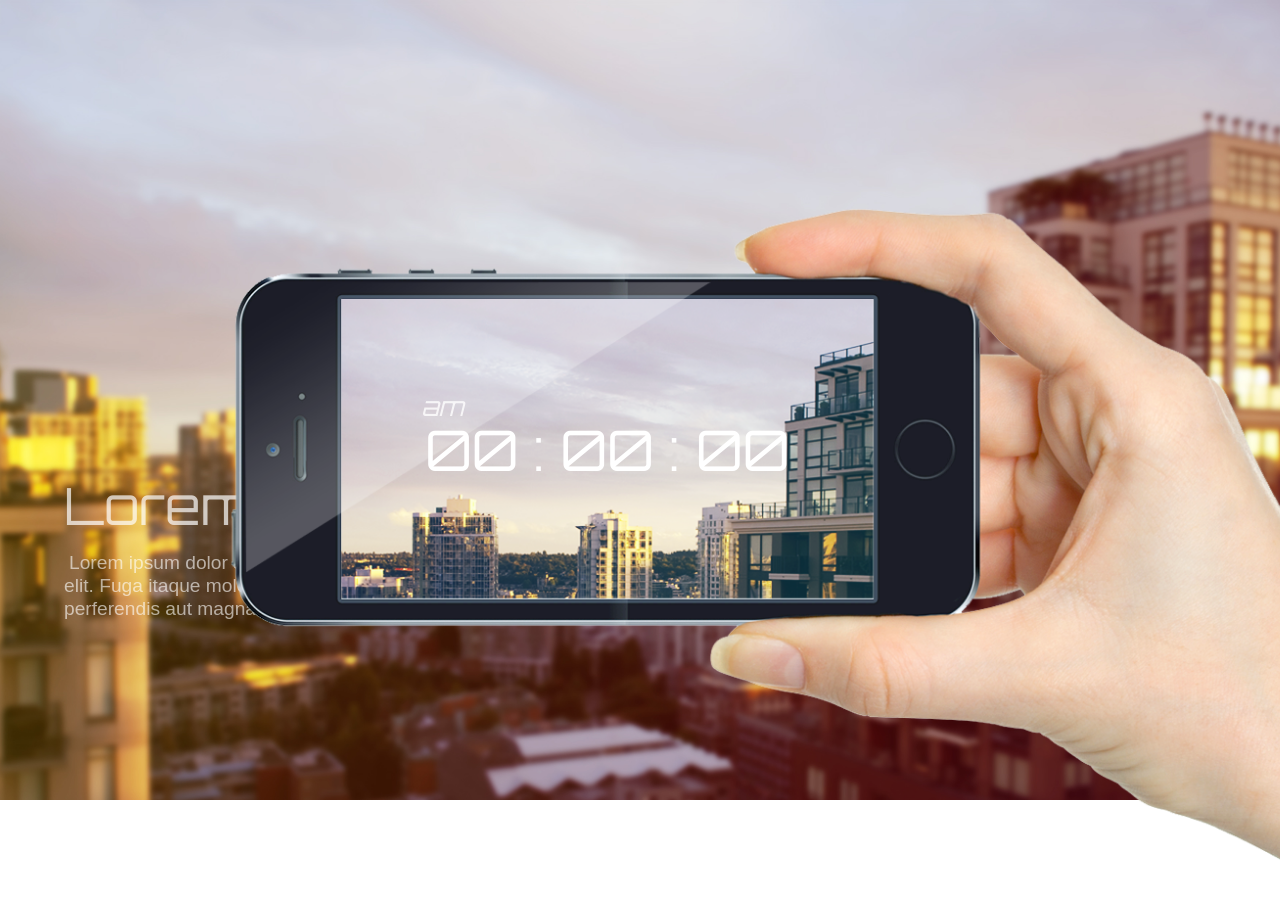
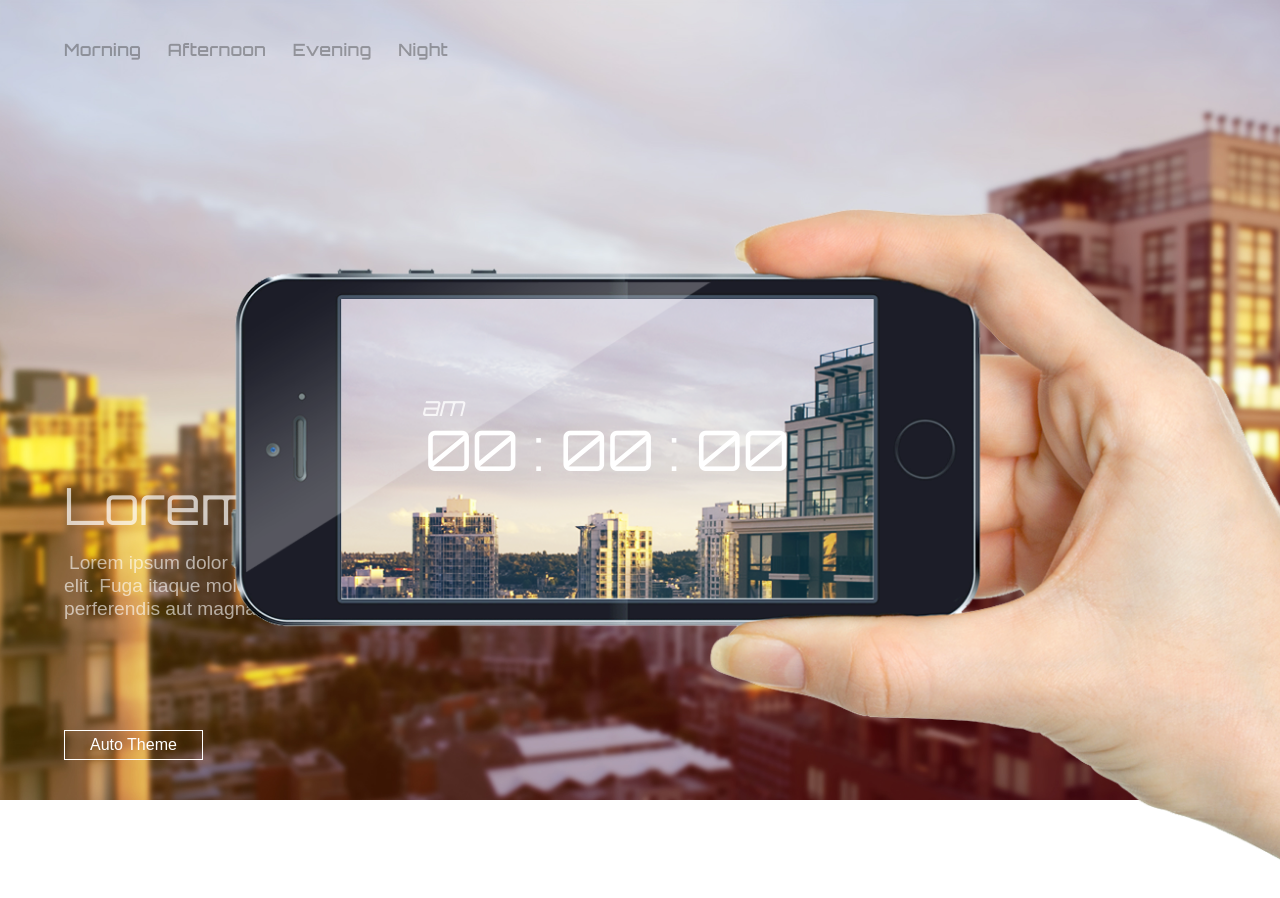
Before and after one commit to yuna-c/timer-reference, a plain HTML site: page index.html in a window 1280 px wide. Shown: the top 898 px of the page. Drawn offline with Linux system fonts and the light colour scheme.

Commit message:
컨트롤 버튼 추가 및 스타일링

```diff
--- a/index.html
+++ b/index.html
@@ -11,6 +11,15 @@
 
 <body>
   <main>
+    <nav>
+      <span>Morning</span>
+      <span>Afternoon</span>
+      <span>Evening</span>
+      <span>Night</span>
+    </nav>
+
+    <button class="auto">Auto Theme</button>
+
     <article>
       <p><strong>Lorem</strong> Ipsum</p>
       <em>Lorem ipsum dolor sit amet, consectetur adipisicing elit. Fuga itaque molestiae officiis repellat perferendis
--- a/scss/style.scss
+++ b/scss/style.scss
@@ -9,6 +9,43 @@ main {
 	background-size: cover;
 	background-image: url(../img/bg_morning.jpg);
 	overflow: hidden;
+
+	nav {
+		width: 40%;
+		padding: 5vh 5vw;
+		position: absolute;
+		top: 0;
+		left: 0;
+		z-index: 5;
+		display: flex;
+		justify-content: space-between;
+		color: #333;
+
+		span {
+			font-size: 1rem;
+			font-weight: bold;
+			font-family: 'orbitron';
+			letter-spacing: 1px;
+			opacity: 0.4;
+			cursor: pointer;
+
+			&.on {
+				opacity: 1;
+			}
+		}
+	}
+
+	.auto {
+		position: absolute;
+		left: 5vw;
+		bottom: 5vh;
+		color: #fff;
+		cursor: pointer;
+		font-size: 1rem;
+		background-color: transparent;
+		border: 1px solid #fff;
+		padding: 5px 25px;
+	}
 
 	article {
 		width: 35vw;
@@ -72,9 +109,6 @@ main {
 					opacity: 0.8;
 				}
 			}
-
-			span {
-			}
 		}
 	}
 }
```
Also changed, not shown: css/style.css, 1 other file.
